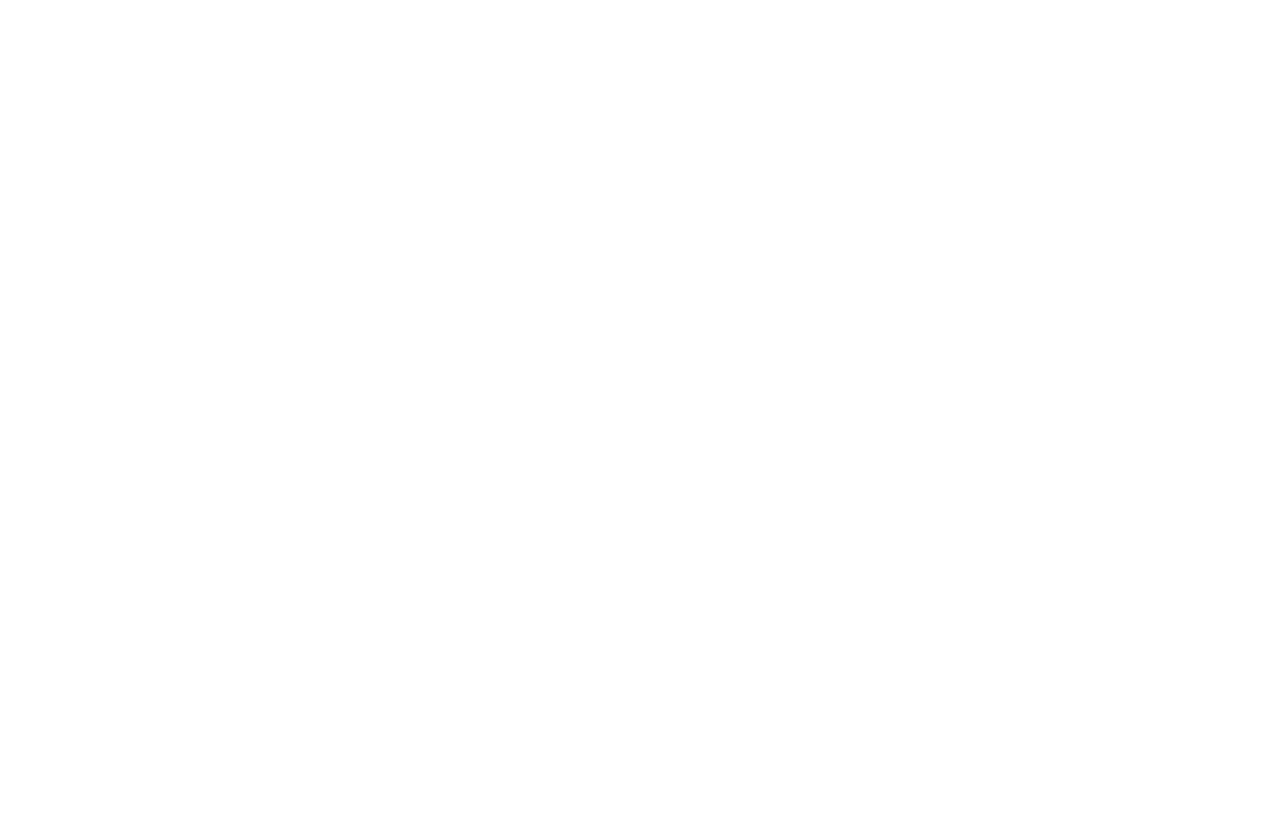
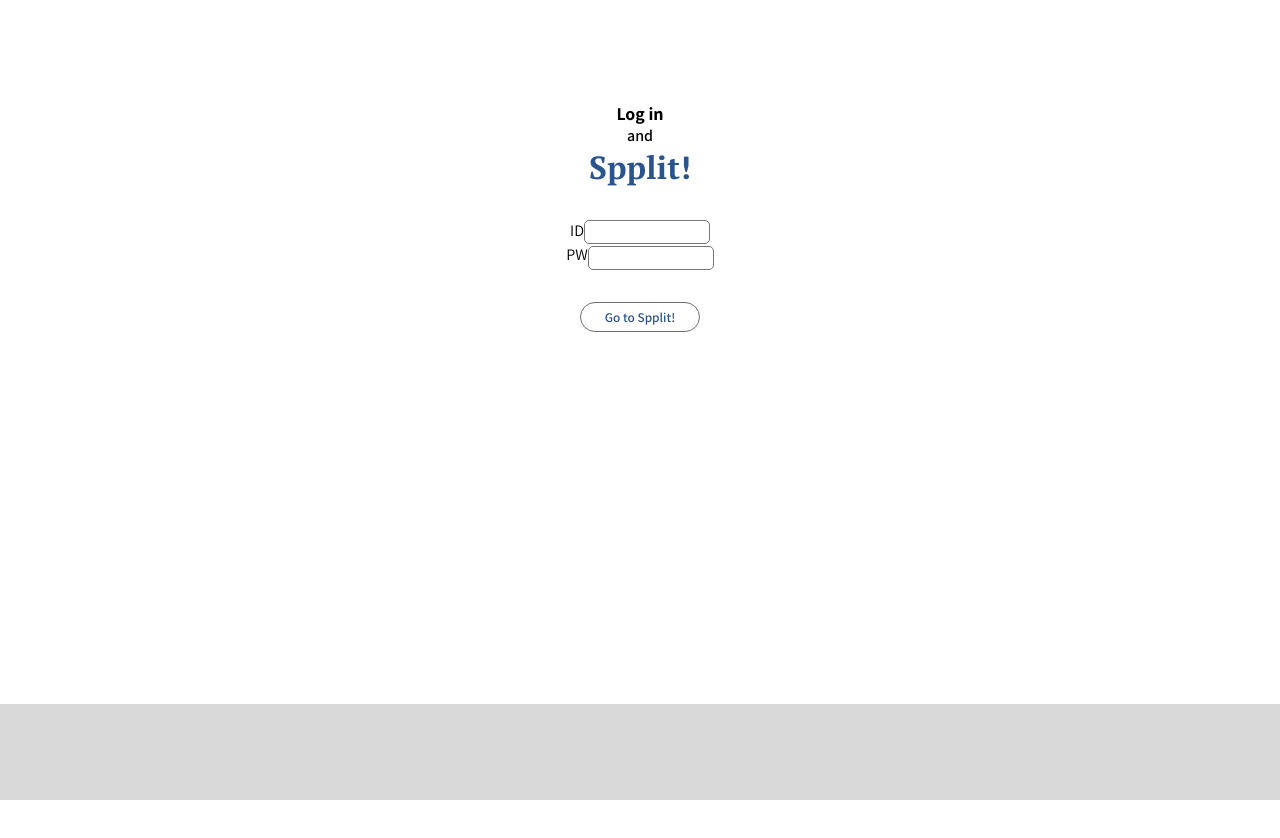
Before and after one commit to spplit/spplit-frontend, a React (Create React App) app: page /login in a window 1280 px wide. Shown: the top 838 px of the page. After the commit the page ends 800 px from the top, so only its background shows below. Built offline with nearby package versions, Linux system fonts and the light colour scheme; the HTML template or start-up script is replaced by a standard one.

Commit message:
Commit LoginPage

```diff
--- a/src/index.css
+++ b/src/index.css
@@ -1,7 +1,3 @@
-html {
-  height: 1000px;
-}
-
 body {
   margin: 0;
   font-family: -apple-system, BlinkMacSystemFont, 'Segoe UI', 'Roboto', 'Oxygen',
--- a/src/routes/Login.js
+++ b/src/routes/Login.js
@@ -1,8 +1,136 @@
-import React from 'react'
+import React, { useState } from 'react';
+import styled from 'styled-components';
+
+const LoginContainer = styled.div `
+   height: 80%;
+   width: 100%;
+   display: flex;
+   justify-content: center;
+   align-items: center;
+   margin-top: 8%;
+`;
+
+const LoginItemContainer = styled.div `
+    width: 50%;
+    text-align: center;
+`;
+
+const LoginTitle = styled.div `
+
+`;
+
+const LoginTitleLogin = styled.div `
+    font-size: large;
+    font-family: Assistant-Bold;
+`;
+
+const LoginTitleAnd = styled.div `
+    font-size: medium;
+    font-family: Assistant-SemiBold;
+`;
+
+const LoginTitleSpplit = styled.div `
+    font-size: xx-large;
+    font-family: PTSerif-Bold;
+    color: #29548E;
+`;
+
+const LoginInput = styled.div `
+    font-family: Assistant-Medium;
+    margin-top: 5%;
+    margin-bottom: 5%;
+    display: flex;
+    flex-direction: column;
+    justify-content: center;
+    align-items: center;
+`;
+
+const RowContainer = styled.div `
+    font-family: Assistant-Regular;
+    display: flex;
+    flex-direction: row;
+`;
+
+const InputText = styled.div `
+    font-family: Assistant-Regular;
+`;
+
+const LoginInputID = styled.input `
+    background: white;
+    border-style: solid;
+    border-width: 1px;
+    border-radius: 5px;
+    width: 120px;
+    height: 20px;
+    ::placeholder {
+    color: blue;
+    }
+`;
+
+const LoginInputPW = styled.input`
+    background: white;
+    border-style: solid;
+    border-width: 1px;
+    border-radius: 5px;
+    width: 120px;
+    height: 20px;
+    margin-top: 1%;
+    ::placeholder {
+    color: blue;
+    }
+`;
+
+const LoginButton = styled.button `
+    background-color: white;
+    border: solid 1px #707070;
+    color: #29548E;
+    width: 120px;
+    height: 30px;
+    border-radius: 20px;
+    font-family: Assistant-SemiBold;
+`;
+
+const Footer = styled.div `
+    background-color: #d9d9d9;
+    width: 100%;
+    height: 12%;
+    bottom: 0;
+    position: fixed;
+`;
 
 function Login() {
+
     return (
         <div>
+            <LoginContainer>
+                <LoginItemContainer>
+                    <LoginTitle>
+                        <LoginTitleLogin>Log in</LoginTitleLogin>
+                        <LoginTitleAnd>and</LoginTitleAnd>
+                        <LoginTitleSpplit>Spplit!</LoginTitleSpplit>
+                    </LoginTitle>
+                    <LoginInput>
+                        <RowContainer>
+                            <InputText>
+                                ID
+                            </InputText>
+                            <LoginInputID type="text"/>
+                        </RowContainer>
+                        <RowContainer>
+                            <InputText>
+                                PW
+                            </InputText>
+                            <LoginInputPW type="password"/>
+                        </RowContainer>
+                    </LoginInput>
+                    <LoginButton>
+                        Go to Spplit!
+                    </LoginButton>
+                </LoginItemContainer>
+            </LoginContainer>
+            <Footer>
+
+            </Footer>
         </div>
     )
 }
```
